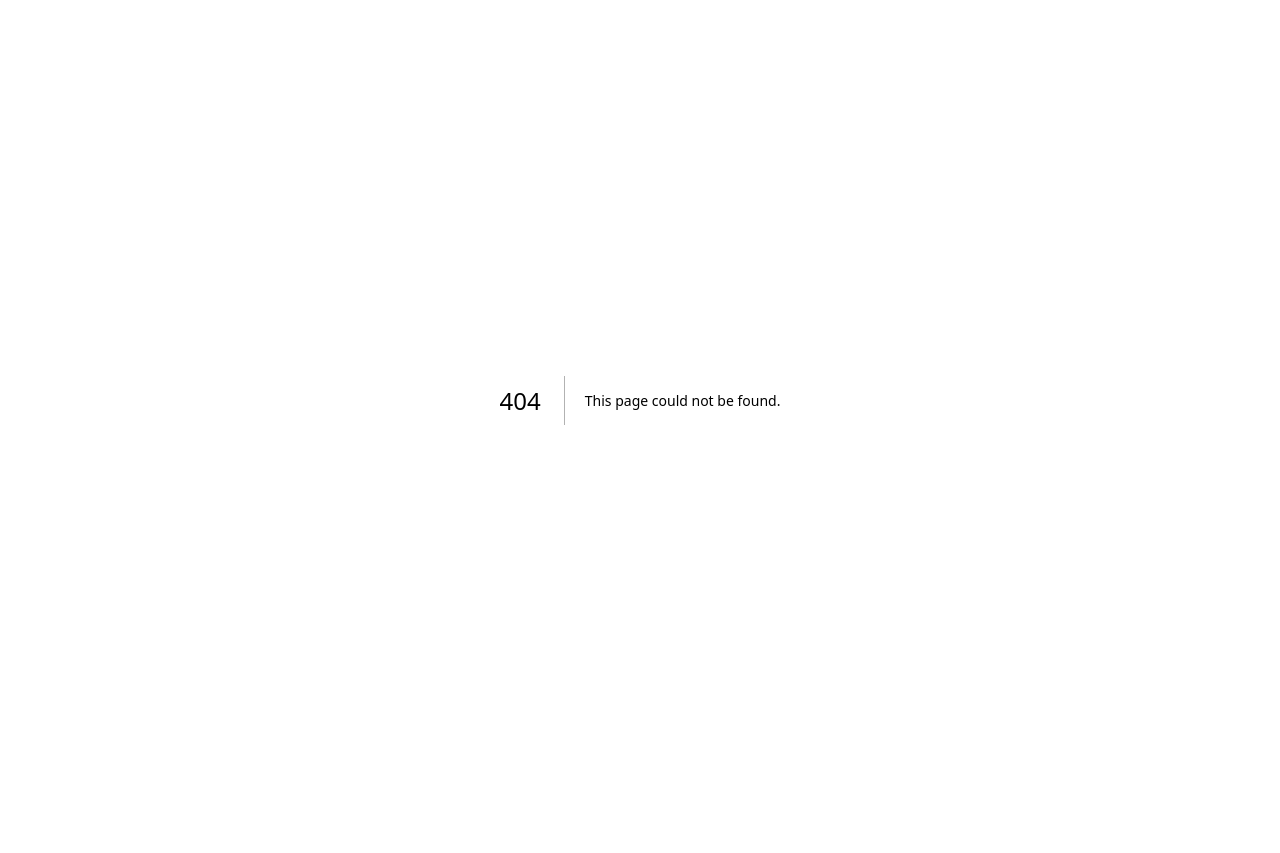
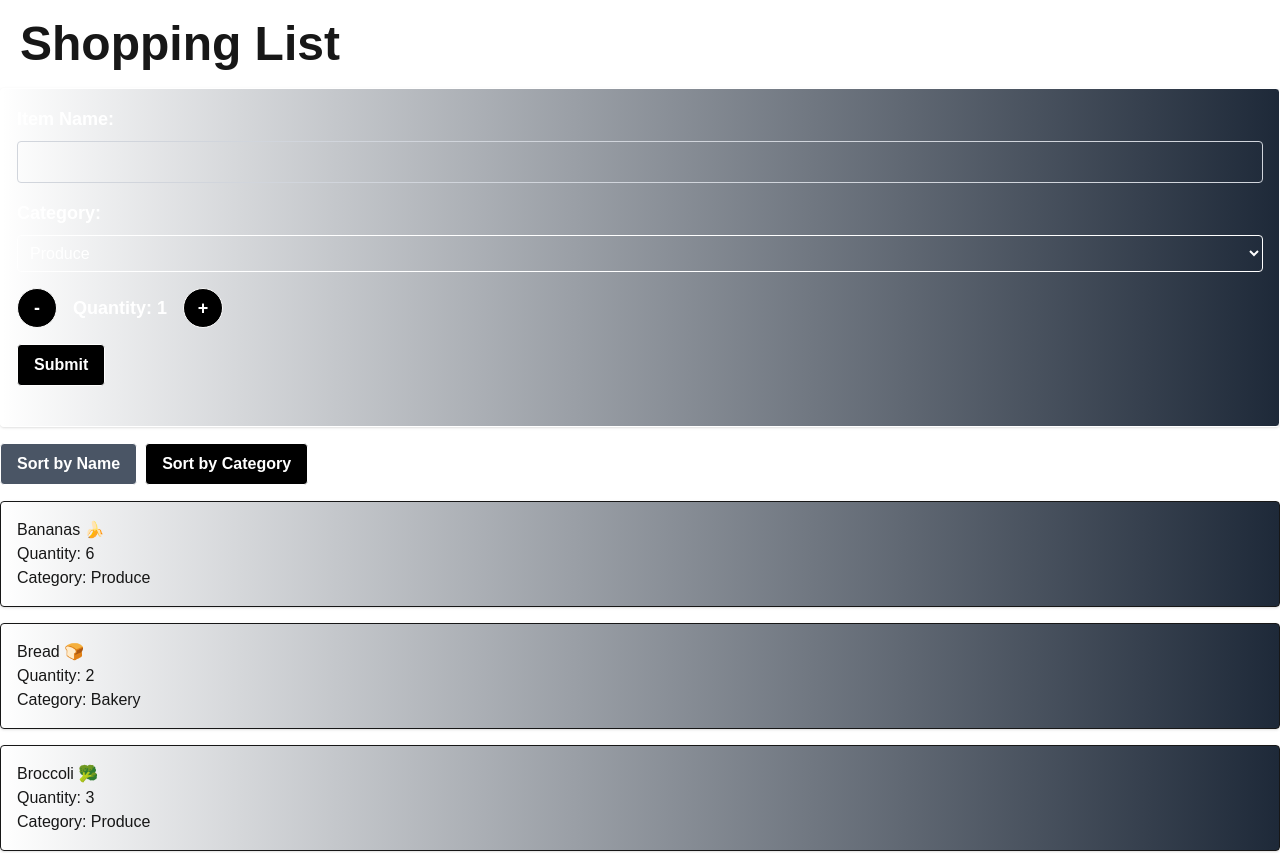
Before and after one commit to ConnorYasin/cprg306-assignments, a Next.js app: page /week-8 in a window 1280 px wide. Before the commit this address had no page. Shown: the top 853 px of the page. Before the commit the page ends 800 px from the top, so only its background shows below. Built offline with nearby package versions, Linux system fonts and the light colour scheme.

Commit message:
week-8 setup

```diff
--- a/app/page.js
+++ b/app/page.js
@@ -24,6 +24,9 @@ export default function Home() {
         <Link href="/week-7">
           --Week 7--
         </Link>
+        <Link href="/week-8">
+          --Week 8--
+        </Link>
       </p>
     </main>
   );
--- /dev/null
+++ b/app/week-8/item-list.js
@@ -0,0 +1,58 @@
+"use client";
+
+import Item from './item';
+import { useState } from 'react';
+
+const ItemList = ({ items = [] }) => {
+    const [sortBy, setSortBy] = useState('name');
+
+    const sortedItems = [...items].sort((a, b) => {
+        if (a[sortBy] < b[sortBy]) return -1;
+        if (a[sortBy] > b[sortBy]) return 1;
+        return 0;
+    });
+
+    const handleSortChange = (value) => {
+        setSortBy(value);
+    };
+
+    return (
+        <div>
+            <div className="mb-4">
+                <button
+                    onClick={() => handleSortChange('name')}
+                    className={`px-4 py-2 mr-2 rounded font-bold border border-white ${
+                        sortBy === 'name'
+                            ? 'bg-gray-600 text-white hover:bg-gray-700'
+                            : 'bg-black text-white hover:bg-gray-600'
+                    }`}
+                >
+                    Sort by Name
+                </button>
+                <button
+                    onClick={() => handleSortChange('category')}
+                    className={`px-4 py-2 rounded font-bold border border-white ${
+                        sortBy === 'category'
+                            ? 'bg-gray-600 text-white hover:bg-gray-700'
+                            : 'bg-black text-white hover:bg-gray-600'
+                    }`}
+                >
+                    Sort by Category
+                </button>
+            </div>
+
+            <ul className="capitalize list-none p-0">
+                {sortedItems.map((item) => (
+                    <Item
+                        key={item.id}
+                        name={item.name}
+                        quantity={item.quantity}
+                        category={item.category}
+                    />
+                ))}
+            </ul>
+        </div>
+    );
+};
+
+export default ItemList;
--- /dev/null
+++ b/app/week-8/item.js
@@ -0,0 +1,11 @@
+const Item = ({name, quantity, category}) => {
+  return (
+    <div className="border p-4 mb-4 rounded shadow bg-gradient-to-r from-black-100 to-gray-800">
+        <h3 className="capitalize">{name}</h3>
+        <p>Quantity: {quantity}</p>
+        <p>Category: {category}</p>
+    </div>
+  );
+};
+
+export default Item;
--- /dev/null
+++ b/app/week-8/items.json
@@ -0,0 +1,74 @@
+[
+  {
+    "id": "1h2GJKH12gkHG31h1H",
+    "name": "milk, 4 L 🥛",
+    "quantity": 1,
+    "category": "dairy"
+  },
+  {
+    "id": "2KJH3k2j3H1k2J3K1H",
+    "name": "bread 🍞",
+    "quantity": 2,
+    "category": "bakery"
+  },
+  {
+    "id": "3h2KJH3k2j3H1k2J3",
+    "name": "eggs, dozen 🥚",
+    "quantity": 2,
+    "category": "dairy"
+  },
+  {
+    "id": "4k2J3K1H2GJKH12gk",
+    "name": "bananas 🍌",
+    "quantity": 6,
+    "category": "produce"
+  },
+  {
+    "id": "5H1h1H2KJH3k2j3H",
+    "name": "broccoli 🥦",
+    "quantity": 3,
+    "category": "produce"
+  },
+  {
+    "id": "6H1k2J3K1H2GJKH1",
+    "name": "chicken breasts, 1 kg 🍗",
+    "quantity": 1,
+    "category": "meat"
+  },
+  {
+    "id": "7gkHG31h1H2KJH3k",
+    "name": "pasta sauce 🍝",
+    "quantity": 3,
+    "category": "canned goods"
+  },
+  {
+    "id": "8j3H1k2J3K1H2GJK",
+    "name": "spaghetti, 454 g 🍝",
+    "quantity": 2,
+    "category": "dry goods"
+  },
+  {
+    "id": "9H12gkHG31h1H2KJ",
+    "name": "toilet paper, 12 pack 🧻",
+    "quantity": 1,
+    "category": "household"
+  },
+  {
+    "id": "10H3k2j3H1k2J3K1",
+    "name": "paper towels, 6 pack",
+    "quantity": 1,
+    "category": "household"
+  },
+  {
+    "id": "11k2J3K1H2GJKH12",
+    "name": "dish soap 🍽️",
+    "quantity": 1,
+    "category": "household"
+  },
+  {
+    "id": "12GJKH12gkHG31h1",
+    "name": "hand soap 🧼",
+    "quantity": 4,
+    "category": "household"
+  }
+]
--- /dev/null
+++ b/app/week-8/new-item.js
@@ -0,0 +1,111 @@
+'use client';
+import { useState } from 'react';
+
+const New_Item = ({ onAddItem, quantity: initialQuantity, name: initialName, category: initialCategory }) => {
+    const [quantity, setQuantity] = useState(initialQuantity || 1);
+    const [name, setName] = useState(initialName || "");
+    const [category, setCategory] = useState(initialCategory || "produce");
+
+    const increment = () => {
+        if (quantity < 20) {
+            console.log("Incrementing quantity:", quantity + 1);
+            setQuantity(quantity + 1);
+        }
+    };
+
+    const decrement = () => {
+        if (quantity > 1) {
+            console.log("Decrementing quantity:", quantity - 1);
+            setQuantity(quantity - 1);
+        }
+    };
+
+    const handleSubmit = (event) => {
+        event.preventDefault();
+        const normalizedName = (name || "").trim().toLowerCase();
+        if (!normalizedName) return; // avoid submitting empty names
+
+        const newItem = { name: normalizedName, quantity, category };
+        // pass new item to parent handler
+        if (typeof onAddItem === 'function') {
+            onAddItem(newItem);
+        }
+        // reset form
+        setName("");
+        setQuantity(1);
+        setCategory("produce");
+    };
+
+    return (
+        <div className="border p-4 mb-4 rounded shadow bg-gradient-to-r from-black-100 to-gray-800 capitalize text-white">
+            <form onSubmit={handleSubmit} className="mb-6">
+                <div className="mb-4">
+                    <label htmlFor="item-name" className="block text-white text-lg font-bold mb-2">
+                        Item Name:
+                    </label>
+                    <input
+                        id="item-name"
+                        type="text"
+                        value={name}
+                        onChange={(e) => setName(e.target.value)}
+                        required
+                        className="w-full p-2 rounded border border-gray-300 bg-transparent text-white"
+                    />
+                </div>
+
+                <div className="mb-4">
+                    <label htmlFor="category" className="block text-white text-lg font-bold mb-2">
+                        Category:
+                    </label>
+                    <select
+                        id="category"
+                        value={category}
+                        onChange={(e) => setCategory(e.target.value)}
+                        className="w-full p-2 rounded border bg-transparent text-white"
+                    >
+                            <option value="produce" className="bg-black text-white">Produce</option>
+                            <option value="dairy" className="bg-black text-white">Dairy</option>
+                            <option value="bakery" className="bg-black text-white">Bakery</option>
+                            <option value="meat" className="bg-black text-white">Meat</option>
+                            <option value="frozen foods" className="bg-black text-white">Frozen Foods</option>
+                            <option value="canned goods" className="bg-black text-white">Canned Goods</option>
+                            <option value="dry goods" className="bg-black text-white">Dry Goods</option>
+                            <option value="beverages" className="bg-black text-white">Beverages</option>
+                            <option value="snacks" className="bg-black text-white">Snacks</option>
+                            <option value="household" className="bg-black text-white">Household</option>
+                            <option value="other" className="bg-black text-white">Other</option>
+                    </select>
+                </div>
+
+                <div className="flex items-center space-x-4 mb-4">
+                    <button
+                        type="button"
+                        className="bg-black text-white w-10 h-10 rounded-full flex items-center justify-center text-lg font-bold border border-white"
+                        onClick={decrement}
+                        disabled={quantity <= 1}
+                    >
+                        -
+                    </button>
+                    <p className="text-white text-lg font-bold">Quantity: {quantity}</p>
+                    <button
+                        type="button"
+                        className="bg-black text-white w-10 h-10 rounded-full flex items-center justify-center text-lg font-bold border border-white"
+                        onClick={increment}
+                        disabled={quantity >= 20}
+                    >
+                        +
+                    </button>
+                </div>
+
+                <button
+                    type="submit"
+                    className="bg-black text-white px-4 py-2 rounded font-bold hover:bg-gray-600 border border-white"
+                >
+                    Submit
+                </button>
+            </form>
+        </div>
+    );
+};
+
+export default New_Item;
--- /dev/null
+++ b/app/week-8/page.js
@@ -0,0 +1,30 @@
+"use client";
+import { useState } from "react";
+import ItemList from "./item-list";
+import New_Item from "./new-item";
+import itemsData from "./items.json";
+
+const Page = () => {
+  const [items, setItems] = useState(itemsData);
+
+  // add a new item; assigns a unique numeric id and appends to state
+  const handleAddItem = (newItem) => {
+    setItems((prev) => {
+      // collect only finite numeric ids
+      const ids = prev.map(i => Number(i?.id)).filter(Number.isFinite);
+      const maxId = ids.length ? Math.max(...ids) : 0;
+      const nextId = maxId + 1;
+      return [...prev, { id: nextId, ...newItem }];
+    });
+  };
+
+  return (
+    <main>
+      <h1 className="font-bold text-5xl m-5">Shopping List</h1>
+      <New_Item onAddItem={handleAddItem} />
+      <ItemList items={items} setItems={setItems} />
+    </main>
+  );
+};
+
+export default Page;
```
